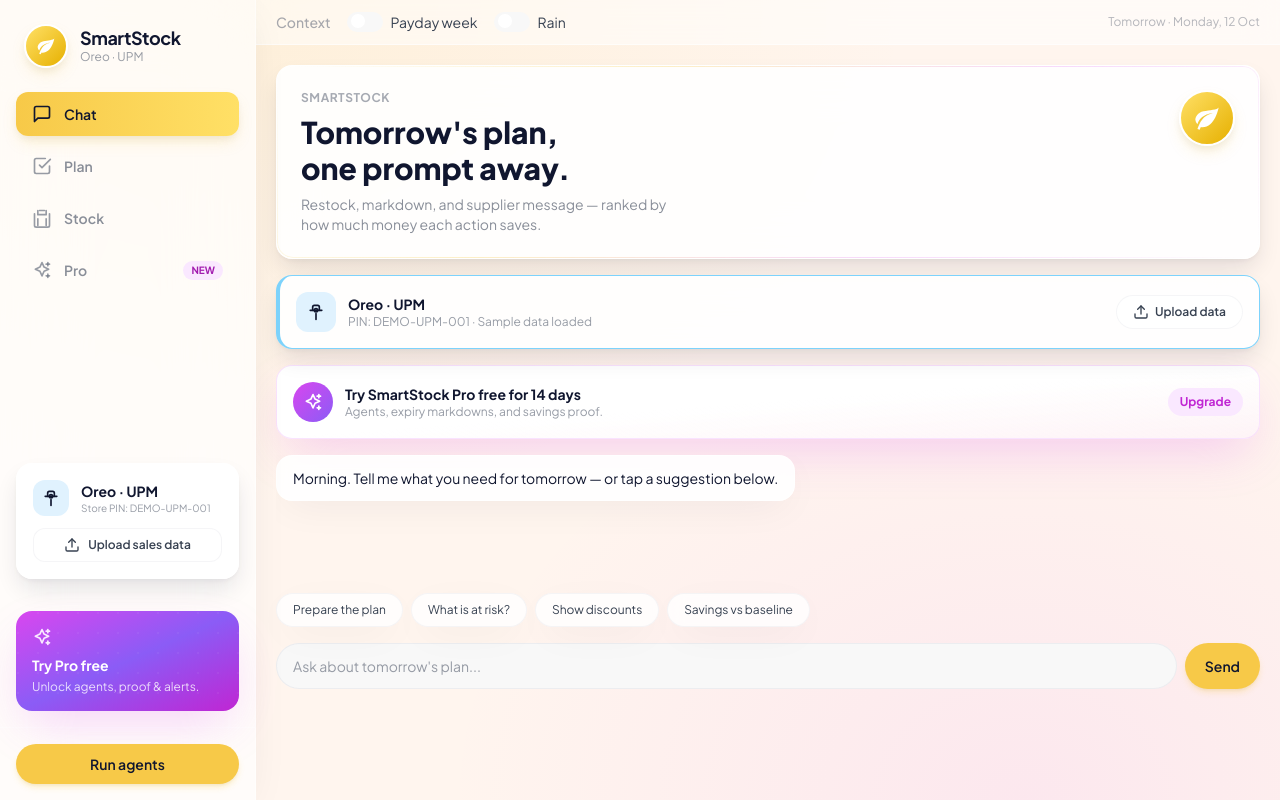
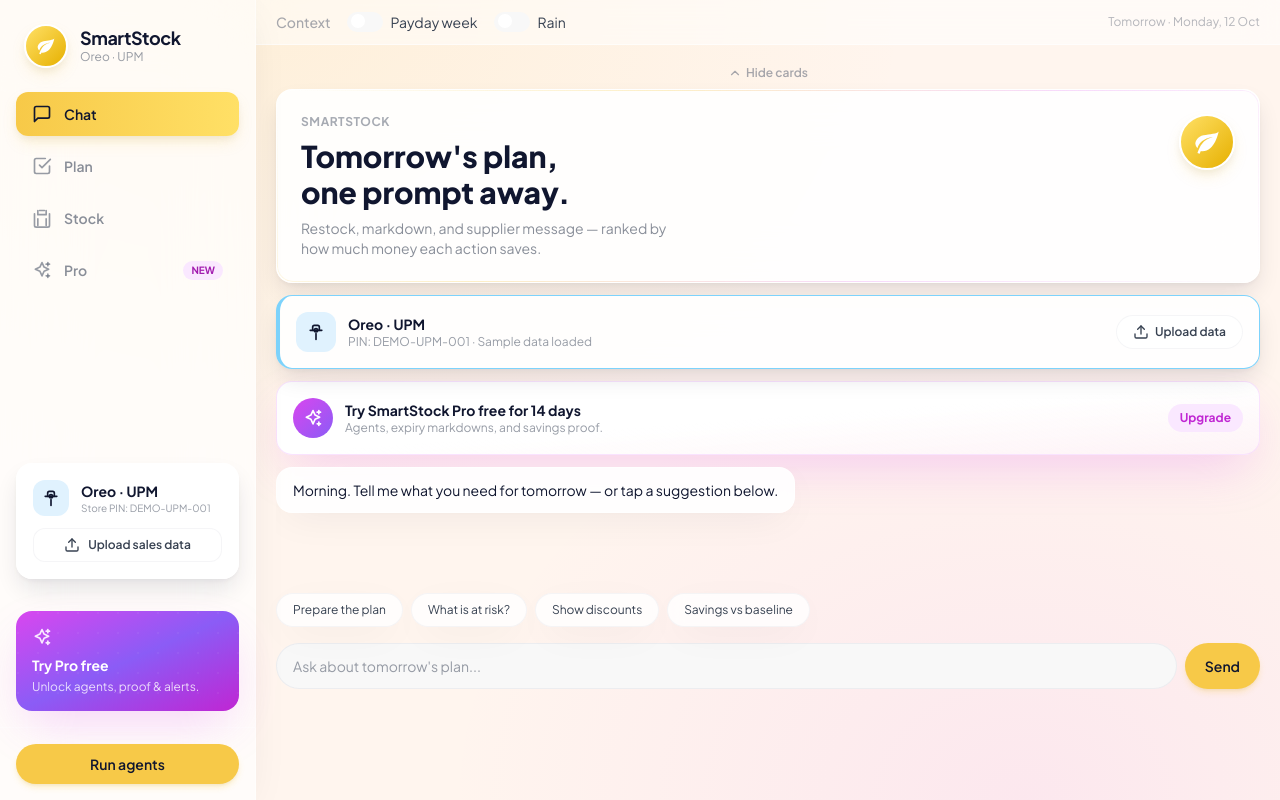
Before and after one commit to urmizuki/smartstock, a React (Vite) app: page / in a window 1280 px wide. Built offline with nearby package versions, Linux system fonts and the light colour scheme; the HTML template or start-up script is replaced by a standard one.

Commit message:
feat: add collapse toggle to Chat tab hide/show cards

```diff
--- a/src/components/ChatTab.tsx
+++ b/src/components/ChatTab.tsx
@@ -2,7 +2,7 @@ import { useState, useRef, useEffect } from "react";
 import { motion, AnimatePresence } from "framer-motion";
 import { AgentRun } from "../lib/types";
 import { handleChatIntent } from "../lib/agents";
-import { LeafIcon, PlanIcon, SparklesIcon, PinIcon, UploadIcon } from "./icons";
+import { LeafIcon, PlanIcon, SparklesIcon, PinIcon, UploadIcon, ChevronUpIcon, ChevronDownIcon } from "./icons";
 
 interface Props {
   run: AgentRun | null;
@@ -35,6 +35,7 @@ export default function ChatTab({ run, onRun, onSwitchToPlan, onSwitchToPro, onS
   ]);
   const [input, setInput] = useState("");
   const [streaming, setStreaming] = useState(false);
+  const [collapsed, setCollapsed] = useState(false);
   const endRef = useRef<HTMLDivElement>(null);
 
   useEffect(() => {
@@ -93,12 +94,37 @@ export default function ChatTab({ run, onRun, onSwitchToPlan, onSwitchToPro, onS
 
   return (
     <div className="flex flex-col h-[calc(100dvh-188px)] sm:h-[calc(100dvh-176px)] min-h-[320px]">
+      {/* Collapse / expand toggle */}
+      <div className="flex justify-center -mt-1 mb-1">
+        <button
+          onClick={() => setCollapsed((c) => !c)}
+          className="flex items-center gap-1 text-[10px] sm:text-xs font-semibold text-cream-300/60 hover:text-gold-600 transition-colors cursor-pointer px-3 py-1 rounded-full hover:bg-white/60"
+          aria-label={collapsed ? "Expand cards" : "Collapse cards"}
+        >
+          {collapsed ? (
+            <>
+              <ChevronDownIcon className="w-3.5 h-3.5" />
+              <span>Show cards</span>
+            </>
+          ) : (
+            <>
+              <ChevronUpIcon className="w-3.5 h-3.5" />
+              <span>Hide cards</span>
+            </>
+          )}
+        </button>
+      </div>
+
+      <AnimatePresence>
+        {!collapsed && (
+          <>
             {/* Welcome hero — compact on mobile */}
             <motion.div
-        initial={{ opacity: 0, y: 16, scale: 0.98 }}
-        animate={{ opacity: 1, y: 0, scale: 1 }}
-        transition={{ duration: 0.5, ease: [0.175, 0.885, 0.32, 1.275] }}
-        className="surface-elevated p-4 sm:p-6 mb-3 sm:mb-4 shine-border relative overflow-hidden"
+              initial={{ opacity: 0, height: 0, marginBottom: 0 }}
+              animate={{ opacity: 1, height: "auto", marginBottom: 12 }}
+              exit={{ opacity: 0, height: 0, marginBottom: 0 }}
+              transition={{ duration: 0.35, ease: [0.175, 0.885, 0.32, 1.275] }}
+              className="surface-elevated p-4 sm:p-6 shine-border relative overflow-hidden"
             >
               <div className="absolute top-0 right-0 w-32 h-32 sm:w-40 sm:h-40 bg-gradient-to-bl from-gold-200/30 to-transparent rounded-full blur-2xl" />
               <div className="relative flex items-start justify-between gap-3">
@@ -117,10 +143,11 @@ export default function ChatTab({ run, onRun, onSwitchToPlan, onSwitchToPro, onS
 
             {/* PIN / Upload banner */}
             <motion.div
-        initial={{ opacity: 0, y: 16 }}
-        animate={{ opacity: 1, y: 0 }}
-        transition={{ delay: 0.08, duration: 0.5 }}
-        className="surface-elevated p-3 sm:p-4 mb-3 sm:mb-4 border-l-4 border-sky-300"
+              initial={{ opacity: 0, height: 0, marginBottom: 0 }}
+              animate={{ opacity: 1, height: "auto", marginBottom: 12 }}
+              exit={{ opacity: 0, height: 0, marginBottom: 0 }}
+              transition={{ duration: 0.3, ease: [0.175, 0.885, 0.32, 1.275] }}
+              className="surface-elevated p-3 sm:p-4 border-l-4 border-sky-300"
             >
               <div className="flex items-center justify-between gap-3">
                 <div className="flex items-center gap-3 min-w-0">
@@ -145,11 +172,12 @@ export default function ChatTab({ run, onRun, onSwitchToPlan, onSwitchToPro, onS
 
             {/* Pro upsell card — thin banner on mobile */}
             <motion.div
-        initial={{ opacity: 0, y: 16 }}
-        animate={{ opacity: 1, y: 0 }}
-        transition={{ delay: 0.1, duration: 0.5 }}
+              initial={{ opacity: 0, height: 0, marginBottom: 0 }}
+              animate={{ opacity: 1, height: "auto", marginBottom: 12 }}
+              exit={{ opacity: 0, height: 0, marginBottom: 0 }}
+              transition={{ duration: 0.25, ease: [0.175, 0.885, 0.32, 1.275] }}
               whileHover={{ y: -2, scale: 1.01 }}
-        className="surface-premium p-3 sm:p-4 mb-3 sm:mb-4 cursor-pointer"
+              className="surface-premium p-3 sm:p-4 cursor-pointer"
               onClick={onSwitchToPro}
             >
               <div className="flex items-center gap-3">
@@ -163,6 +191,9 @@ export default function ChatTab({ run, onRun, onSwitchToPlan, onSwitchToPro, onS
                 <span className="text-[10px] sm:text-xs font-bold text-fuchsia-600 bg-fuchsia-100 px-2.5 sm:px-3 py-1 sm:py-1.5 rounded-full shrink-0">Upgrade</span>
               </div>
             </motion.div>
+          </>
+        )}
+      </AnimatePresence>
 
       {/* Messages */}
       <div className="flex-1 overflow-y-auto space-y-3 pb-4">
--- a/src/components/icons.tsx
+++ b/src/components/icons.tsx
@@ -190,3 +190,19 @@ export function PinIcon({ className = base, ...props }: IconProps) {
     </svg>
   );
 }
+
+export function ChevronUpIcon({ className = base, ...props }: IconProps) {
+  return (
+    <svg viewBox="0 0 24 24" fill="none" stroke="currentColor" strokeWidth="2" strokeLinecap="round" strokeLinejoin="round" className={className} {...props}>
+      <polyline points="18 15 12 9 6 15" />
+    </svg>
+  );
+}
+
+export function ChevronDownIcon({ className = base, ...props }: IconProps) {
+  return (
+    <svg viewBox="0 0 24 24" fill="none" stroke="currentColor" strokeWidth="2" strokeLinecap="round" strokeLinejoin="round" className={className} {...props}>
+      <polyline points="6 9 12 15 18 9" />
+    </svg>
+  );
+}
```
Lines whose indentation alone changed are shown as unchanged.
